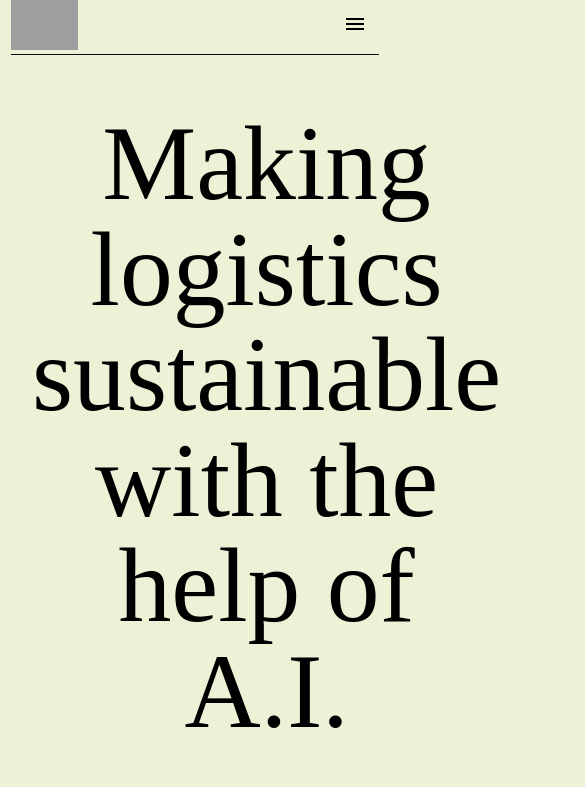
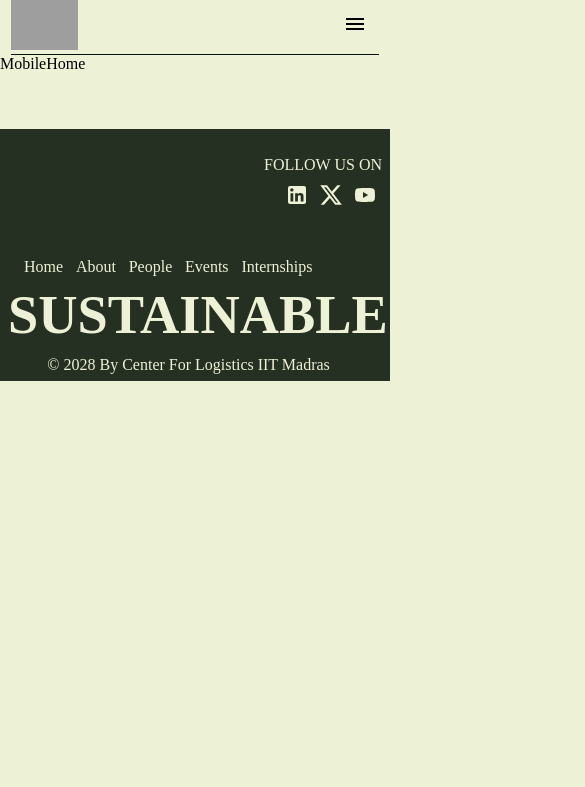
Before and after one commit to gautamV19/center-for-logistics-iitm, a React (Vite) app: page /logistics/ in a window 390 px wide. Shown: the top 787 px of the page, 585 px wide, since content can reach past the window. Built offline with nearby package versions, Linux system fonts and the light colour scheme; grey boxes are pictures that could not be loaded; a web font is replaced by a local one.

Commit message:
mobile footer and mobile folder structure

```diff
--- a/src/App.tsx
+++ b/src/App.tsx
@@ -9,6 +9,13 @@ import People from "./pages/People";
 import Error from "./pages/Error";
 import Events from "./pages/Events";
 import AppPage from "./AppPage";
+
+import MobileHome from "./pages/MobileHome";
+import MobileAbout from "./pages/MobileAbout";
+import MobileInternships from "./pages/MobileInternships";
+import MobilePeople from "./pages/MobilePeople";
+import MobileError from "./pages/MobileError";
+import MobileEvents from "./pages/MobileEvents";
 
 const router = createBrowserRouter(
   [
@@ -40,10 +47,42 @@ const router = createBrowserRouter(
   { basename: "/logistics" }
 );
 
+const mobileRouter = createBrowserRouter(
+  [
+    {
+      path: "/",
+      element: <AppPage children={<MobileHome />} />,
+    },
+    {
+      path: "/about",
+      element: <AppPage children={<MobileAbout />} />,
+    },
+    {
+      path: "/internships",
+      element: <AppPage children={<MobileInternships />} />,
+    },
+    {
+      path: "/people",
+      element: <AppPage children={<MobilePeople />} />,
+    },
+    {
+      path: "/events",
+      element: <AppPage children={<MobileEvents />} />,
+    },
+    {
+      path: "*",
+      element: <AppPage children={<MobileError />} />,
+    },
+  ],
+  { basename: "/logistics" }
+);
+
 function App() {
   const matches = useMediaQuery("(max-width:1300px)");
 
-  return (
+  return matches ? (
+    <RouterProvider router={mobileRouter} />
+  ) : (
     <div
       style={{
         maxWidth: "1440px",
--- a/src/AppPage.tsx
+++ b/src/AppPage.tsx
@@ -2,7 +2,8 @@ import React, { ReactNode } from "react";
 import Header from "./components/Header";
 import Footer from "./components/Footer";
 import { useMediaQuery } from "@mui/material";
-import MobileHeader from "./components/Mobile/Header";
+import MobileHeader from "./components/MobileHeader";
+import MoblieFooter from "./components/MobileFooter";
 
 // Define a type for the component's props
 interface AppPageProps {
@@ -16,7 +17,7 @@ const AppPage: React.FC<AppPageProps> = (props) => {
     <>
       {matches ? <MobileHeader /> : <Header />}
       {props.children}
-      <Footer />
+      {matches ? <MoblieFooter /> : <Footer />}
     </>
   );
 };
--- a/src/components/Mobile/Home.tsx
+++ /dev/null
@@ -1,5 +0,0 @@
-import React from "react";
-
-export default function Home() {
-  return <div>Home</div>;
-}
--- /dev/null
+++ b/src/components/MobileFooter.tsx
@@ -0,0 +1,98 @@
+import React from "react";
+import { Link, Typography, Container, Box } from "@material-ui/core";
+import XIcon from "@mui/icons-material/X";
+import LinkedInIcon from "@mui/icons-material/LinkedIn";
+import YouTubeIcon from "@mui/icons-material/YouTube";
+import { makeStyles, Theme, createStyles } from "@material-ui/core/styles";
+import { useNavigate } from "react-router-dom";
+
+const useStyles = makeStyles((theme: Theme) =>
+  createStyles({
+    root: {
+      marginTop: theme.spacing(7),
+      padding: theme.spacing(1),
+      backgroundColor: "#252F22",
+      color: "#EDF1D6",
+    },
+    h2text: {
+      fontSize: "1rem",
+      lineHeight: "1rem",
+      textAlign: "right",
+      marginTop: "20px",
+    },
+    title: {
+      fontWeight: 600,
+      fontSize: "3.4rem",
+      textAlign: "center",
+    },
+    navbarItems: {
+      display: "flex",
+      marginTop: "3rem",
+      marginLeft: "1rem",
+    },
+    navbarText: {
+      fontSize: "1rem",
+      lineHeight: "1rem",
+      cursor: "pointer",
+      textTransform: "capitalize",
+      marginRight: "0.8rem",
+      textAlign: "center",
+    },
+  })
+);
+
+const App: React.FC = () => {
+  const classes = useStyles();
+  const navigate = useNavigate();
+
+  const navbarItems = ["Home", "About", "People", "Events", "Internships"];
+
+  const handlePageNavigation = (page: string) => {
+    if (page === "Home") {
+      navigate("/");
+    } else {
+      navigate(`/${page.toLowerCase()}`);
+    }
+  };
+
+  return (
+    <Container maxWidth="xl" className={classes.root}>
+      <Box display={"div"}>
+        <Typography
+          style={{ textAlign: "right", marginTop: "20px" }}
+          className={classes.h2text}
+        >
+          FOLLOW US ON
+        </Typography>
+        <Box display={"div"} style={{ textAlign: "right", margin: "10px 0" }}>
+          <Link href="#" color="inherit" style={{ margin: "0 5px" }}>
+            <LinkedInIcon />
+          </Link>
+          <Link href="#" color="inherit" style={{ margin: "0 5px" }}>
+            <XIcon />
+          </Link>
+          <Link href="#" color="inherit" style={{ margin: "0 5px" }}>
+            <YouTubeIcon />
+          </Link>
+        </Box>
+      </Box>
+      <Box display={"div"} className={classes.navbarItems}>
+        {navbarItems.map((item, i) => (
+          <Typography
+            className={classes.navbarText}
+            key={i}
+            onClick={() => handlePageNavigation(item)}
+          >
+            {item}
+          </Typography>
+        ))}
+      </Box>
+      <Typography className={classes.title}>SUSTAINABLE</Typography>
+      <Typography className={classes.navbarText}>
+        © 2028 By Center For Logistics IIT Madras
+      </Typography>
+    </Container>
+  );
+};
+
+export default App;
--- a/src/components/Mobile/Header.tsx
+++ b/src/components/MobileHeader.tsx
@@ -77,8 +77,8 @@ export default function Header() {
             open={Boolean(anchorEl)}
             onClose={handleMenuClose}
           >
-            {navbarItems.map((item) => (
-              <MenuItem onClick={() => handlePageNavigation(item)}>
+            {navbarItems.map((item, index) => (
+              <MenuItem onClick={() => handlePageNavigation(item)} key={index}>
                 {item}
               </MenuItem>
             ))}
```
